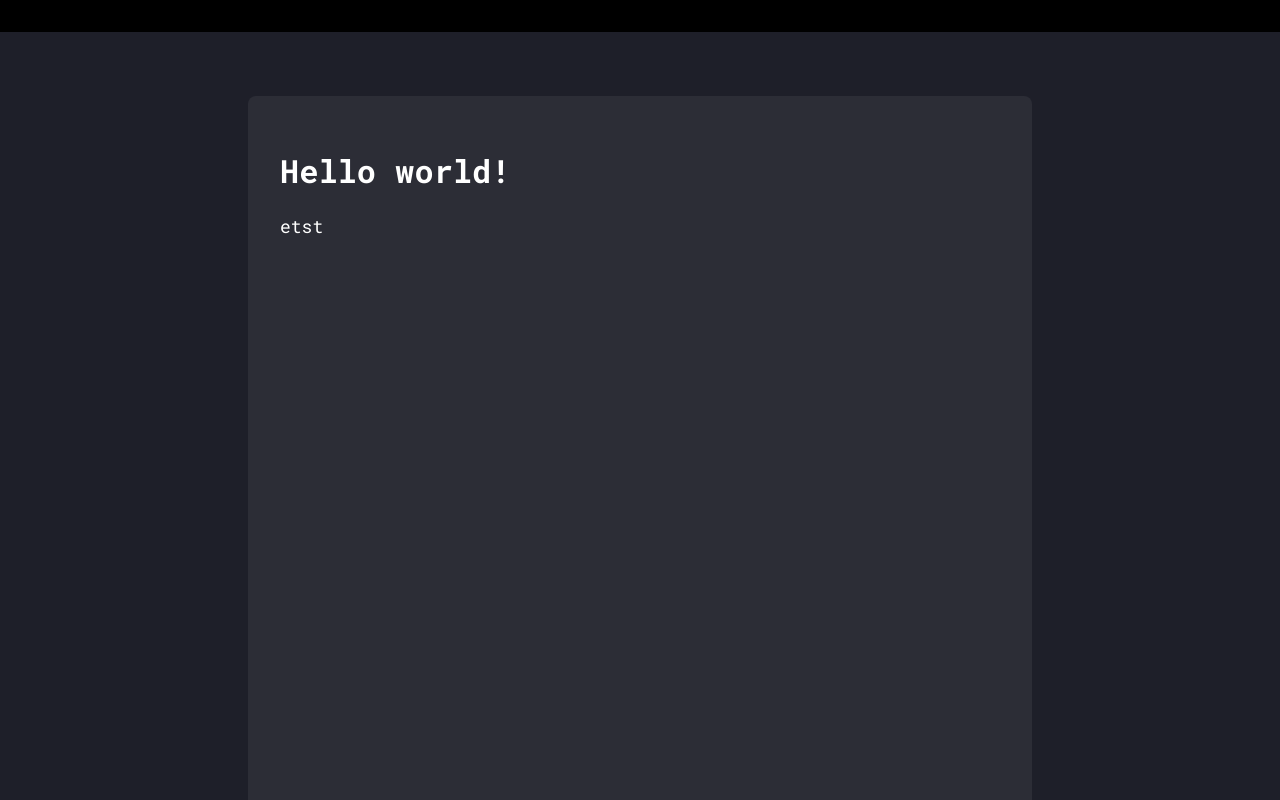
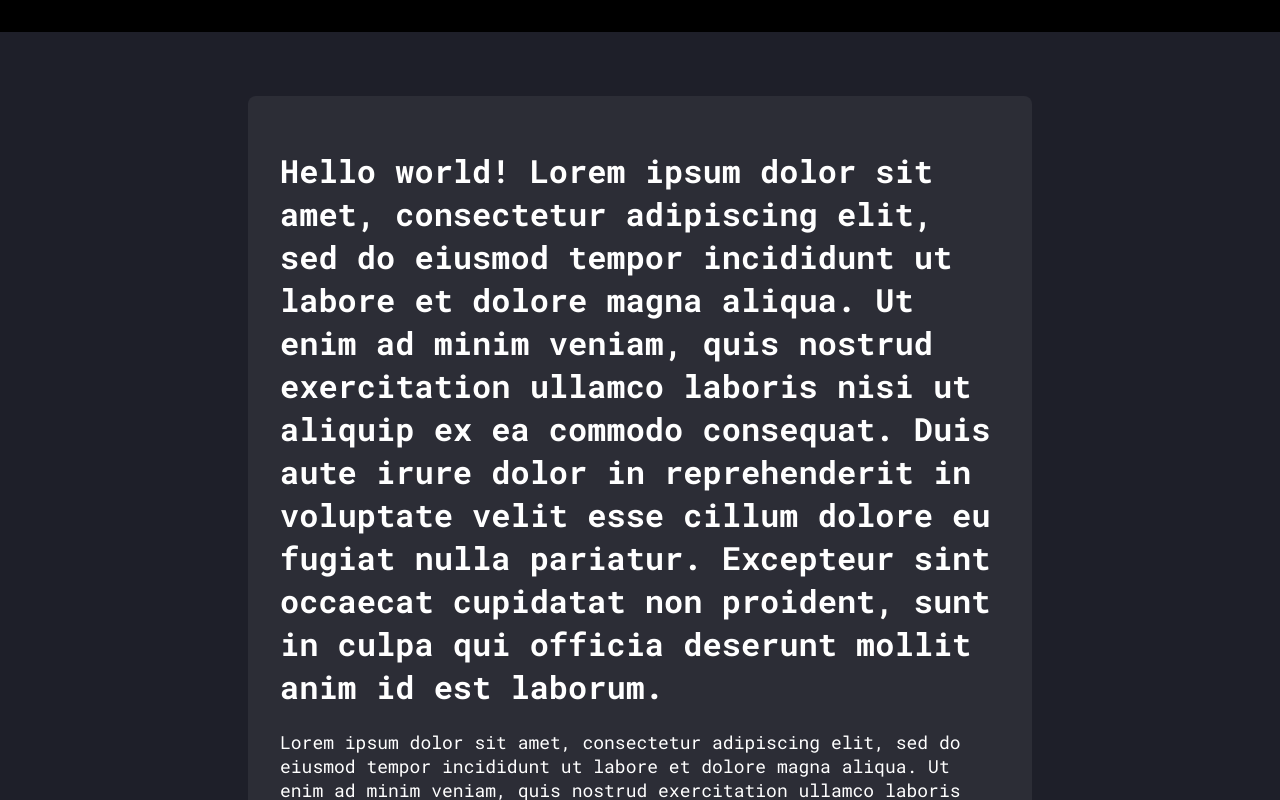
Before and after one commit to magnetenstad/reference, a Vue app: page / in a window 1280 px wide. Built offline with nearby package versions, Linux system fonts and the light colour scheme.

Commit message:
Add pinia

```diff
--- a/package.json
+++ b/package.json
@@ -5,11 +5,12 @@
   "main": "main.js",
   "scripts": {
     "dev": "vite",
-    "build": "vue-tsc && vite build",
+    "build": "vue-tsc && vite build --config vite.electron.config.ts",
     "preview": "vite preview",
-    "electron": "electron ."
+    "electron": "npm run build && electron ."
   },
   "dependencies": {
+    "pinia": "^2.0.27",
     "vue": "^3.2.41"
   },
   "devDependencies": {
--- a/src/App.vue
+++ b/src/App.vue
@@ -6,8 +6,8 @@
 </template>
 
 <script setup lang="ts">
-import Layout from './components/Layout.vue';
-import Editor from './components/Editor.vue';
+import Layout from '@/components/Layout.vue';
+import Editor from '@/components/Editor.vue';
 </script>
 
 <style scoped>
--- a/src/components/Editor.vue
+++ b/src/components/Editor.vue
@@ -1,17 +1,31 @@
 <template>
   <div class="wrapper" @click="focusTextArea">
-    <h1>Hello world!</h1>
-    <span class="text-area" ref="textArea" contenteditable> etst </span>
+    <h1>Hello world! {{ editorStore.text }}</h1>
+    <span class="text-area" ref="textArea" contenteditable @input="onInput">
+    </span>
   </div>
 </template>
 
 <script lang="ts" setup>
-import { ref } from 'vue';
+import { onMounted, ref } from 'vue';
+import { useEditorStore } from '@/store/editorStore';
+
 const textArea = ref<HTMLSpanElement | null>(null);
+const editorStore = useEditorStore();
+
+onMounted(() => {
+  if (!textArea.value) return;
+  textArea.value.innerText = editorStore.text;
+});
 
 const focusTextArea = () => {
   textArea.value?.focus();
-  console.log('Focus!' + textArea.value);
+};
+
+const onInput = (event: Event) => {
+  const target = event.target as HTMLInputElement | null;
+  if (!target) return;
+  editorStore.text = target.innerText;
 };
 </script>
 
--- a/src/main.ts
+++ b/src/main.ts
@@ -1,5 +1,8 @@
-import { createApp } from 'vue'
-import './style.css'
-import App from './App.vue'
+import { createApp } from 'vue';
+import './style.css';
+import App from './App.vue';
+import { createPinia } from 'pinia';
 
-createApp(App).mount('#app')
+const pinia = createPinia();
+
+createApp(App).use(pinia).mount('#app');
--- /dev/null
+++ b/src/store/editorStore.ts
@@ -0,0 +1,10 @@
+import { defineStore } from 'pinia';
+
+export const useEditorStore = defineStore('editor', {
+  state: () => ({ text: lorem }),
+
+  actions: {},
+});
+
+const lorem =
+  'Lorem ipsum dolor sit amet, consectetur adipiscing elit, sed do eiusmod tempor incididunt ut labore et dolore magna aliqua. Ut enim ad minim veniam, quis nostrud exercitation ullamco laboris nisi ut aliquip ex ea commodo consequat. Duis aute irure dolor in reprehenderit in voluptate velit esse cillum dolore eu fugiat nulla pariatur. Excepteur sint occaecat cupidatat non proident, sunt in culpa qui officia deserunt mollit anim id est laborum.';
--- a/tsconfig.json
+++ b/tsconfig.json
@@ -11,7 +11,10 @@
     "esModuleInterop": true,
     "lib": ["ESNext", "DOM"],
     "skipLibCheck": true,
-    "noEmit": true
+    "noEmit": true,
+    "paths": {
+      "@/*": ["./src/*"]
+    }
   },
   "include": ["src/**/*.ts", "src/**/*.d.ts", "src/**/*.tsx", "src/**/*.vue"],
   "references": [{ "path": "./tsconfig.node.json" }]
--- a/vite.config.ts
+++ b/vite.config.ts
@@ -4,6 +4,8 @@
 
 // https://vitejs.dev/config/
 export default defineConfig({
-  base: path.resolve(__dirname, './dist/'),
+  resolve: {
+    alias: [{ find: '@', replacement: path.resolve(__dirname, 'src') }],
+  },
   plugins: [vue()],
 });
```
Also changed, not shown: vite.electron.config.ts (added, +9 -0 lines), 1 other file (tests, documents, lock files or other folders).
